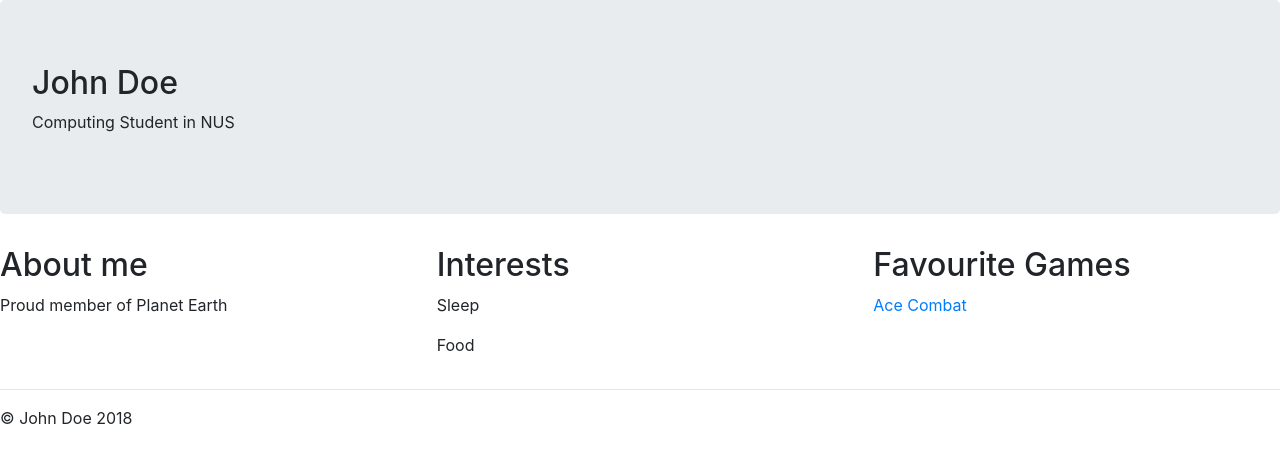
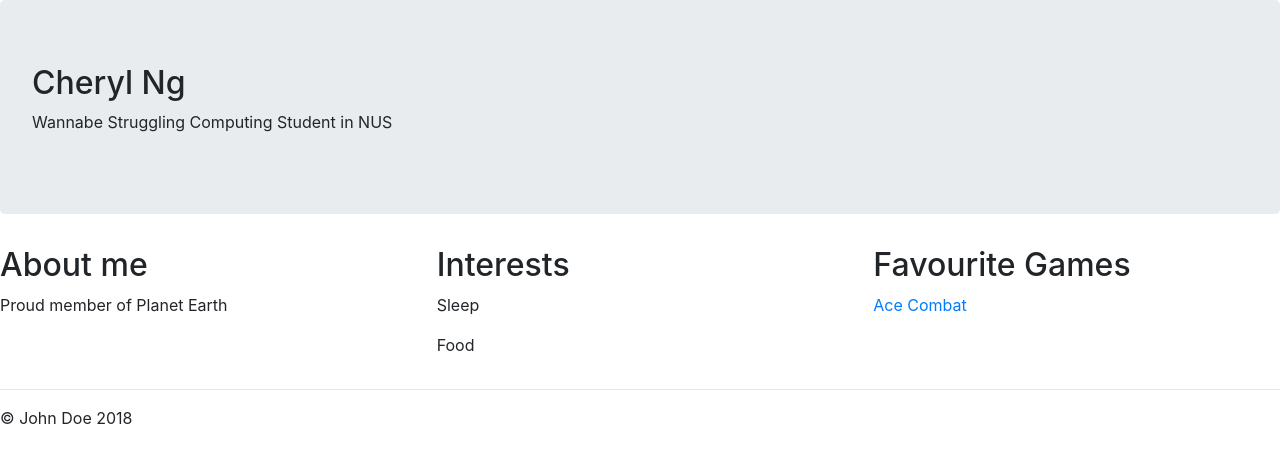
Before and after one commit to szktm/testing-git, a plain HTML site: page index.html in a window 1280 px wide. Drawn offline with nearby package versions, Linux system fonts and the light colour scheme.

Commit message:
Self deprecation mode

```diff
--- a/index.html
+++ b/index.html
@@ -12,8 +12,8 @@
   </head>
   <body>
     <div class="jumbotron">
-        <h2>John Doe</h2>
-        <p>Computing Student in NUS</p>
+        <h2>Cheryl Ng</h2>
+        <p>Wannabe Struggling Computing Student in NUS</p>
     </div>
 
     <div class="row">
```
